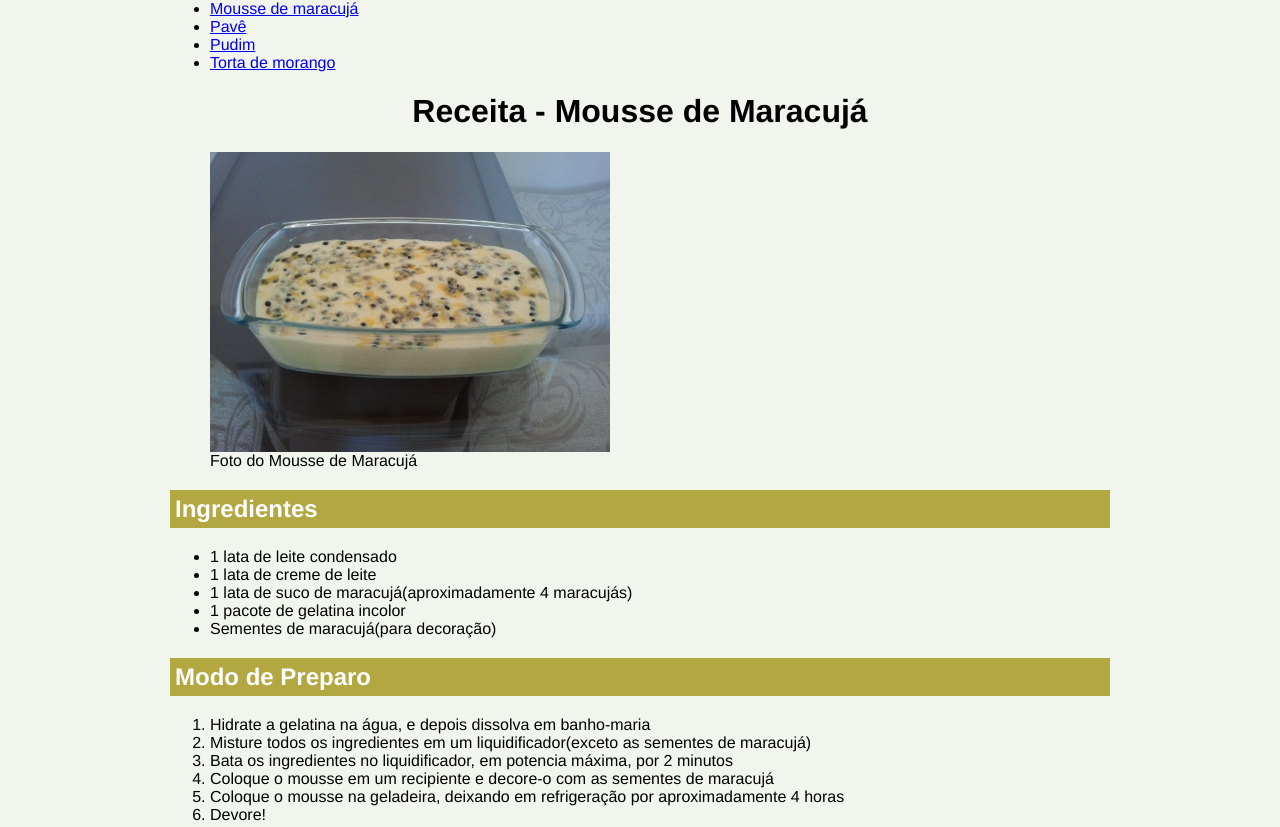
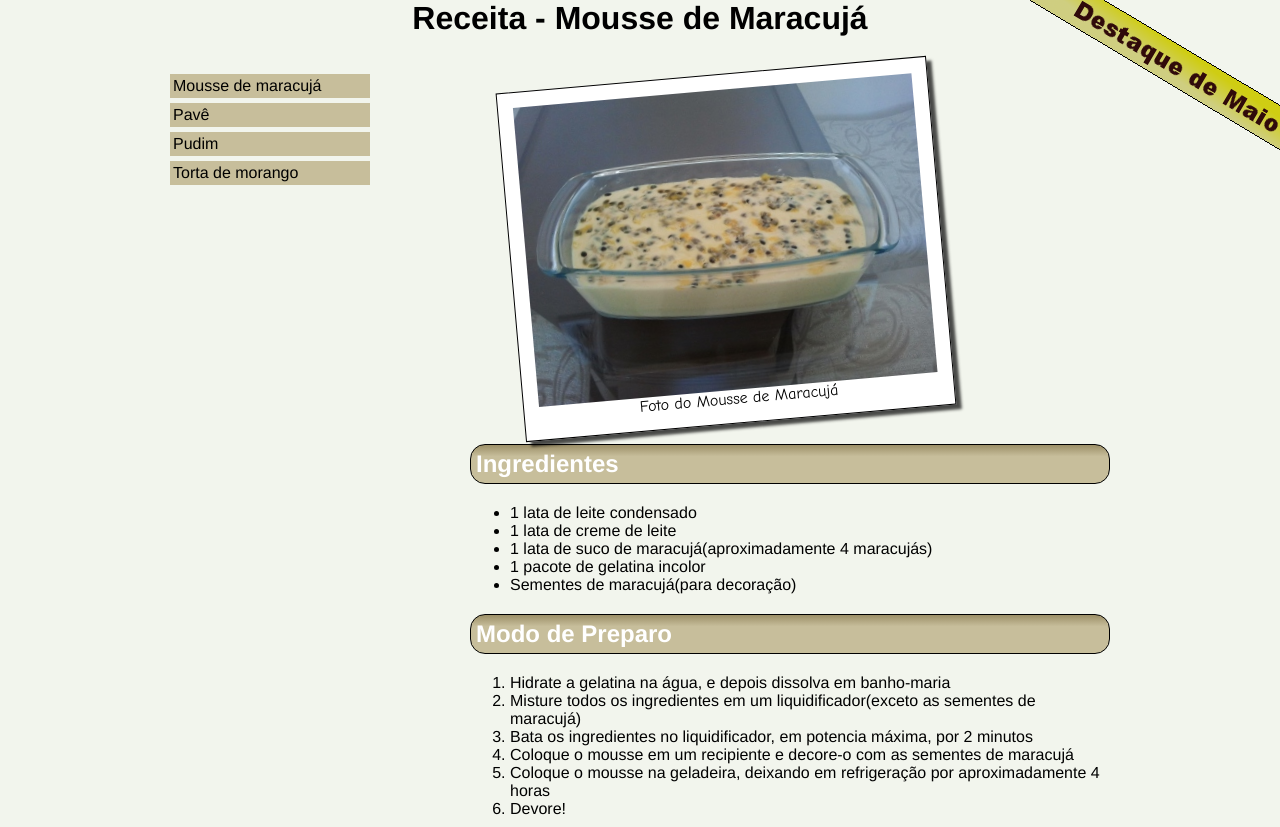
Before and after one commit to alanstos/ht-page1, a plain HTML site: page receita.html in a window 1280 px wide. Shown: the top 827 px of the page. Drawn offline with Linux system fonts and the light colour scheme.

Commit message:
add position fixed

```diff
--- a/css/receita.css
+++ b/css/receita.css
@@ -3,6 +3,12 @@ body{
     font-family: Helvetica, Arial, sans-serif;
     width: 940px;
     margin: auto;
+}
+
+#img-banner{
+    position: fixed;
+    top:0px;
+    right: 0px;
 }
 
 #titulo{
@@ -13,7 +19,35 @@ h2{
     background-color: #B3A742;
     padding: 5px;
     color: #FFFFFF;
+
+    border-radius:15px; /** bordas arredondadas*/
+    border: 1px solid black;
+
+    background:linear-gradient(top, #9C8F67, #C7BE9B); /* degradê  */
+    background:-moz-linear-gradient(top, #9C8F67, #C7BE9B 30%); /**comecar a partir dos 30% */
+    background:-webkit-linear-gradient(top, #9C8F67, #C7BE9B 30%);
+    background:-ms-linear-gradient(top, #9C8F67, #C7BE9B 30%);
+
 }
+
+/* figura do mousse*/
+figure{
+    background-color:white;
+    width:400px;
+    text-align:center;
+    padding:15px;
+    font-family:'Comic Sans MS',cursive;
+    border:1px solid black;
+
+    box-shadow:5px 5px 3px rgba(0,0,0,0.7); /* sombra ( horizontal , vertical, tamanho nitidez, cor )*/
+
+    -moz-transform:rotate(-5deg);
+    -webkit-transform:rotate(-5deg);
+    -ms-transform:rotate(-5deg);
+
+}
+
+/*  tabela de nutrietes */
 
 #tb-nutrientes{
     border: 1px solid black;
@@ -32,3 +66,41 @@ h2{
 #tb-nutrientes tr:nth-child(even){
     background-color: #F8EAB3;
 }
+
+/* navbar para  nao ocorra a quebra de linha */
+/* REMOVA O SEGUINTE BLOCO DE ESTILOS:
+nav ul li{
+    display: inline;
+    margin-right: 50px;
+}
+*/
+
+nav {
+    float: left;
+    width: 200px;
+}
+
+#conteudo {
+    float: right;
+    width: 640px;
+}
+
+nav ul li {
+    background: #C7BE9B;
+    padding:3px;
+    margin-bottom:5px;
+}
+
+nav ul li a{
+    color:black;
+    text-decoration:none;
+}
+
+nav ul{
+    list-style:none; /** retirar as bolinhas de ul*/
+    padding-left: 0px;
+}
+
+nav ul li:hover{
+    background-color:#9C8F67;
+}
--- a/receita.html
+++ b/receita.html
@@ -4,6 +4,8 @@
 	<link rel="stylesheet" type="text/css" href="css/receita.css">
 </head>
 <body>
+	<img id="img-banner" src="image/banner.png" />
+	<h1 id="titulo">Receita - Mousse de Maracujá</h1>
 
 	<nav>
 	    <ul>
@@ -14,8 +16,7 @@
 	    </ul>
 	</nav>
 
-	<h1 id="titulo">Receita - Mousse de Maracujá</h1>
-
+	<section id="conteudo">
 		<figure>
 		    <img src="image/foto.jpg" />
 		    <figcaption>Foto do Mousse de Maracujá</figcaption>
@@ -104,6 +105,7 @@
 			    </tr>
 		    </tbody>
 		</table>
+	</section>
 
 </body>
 </html>
```
Lines whose indentation alone changed are shown as unchanged.
